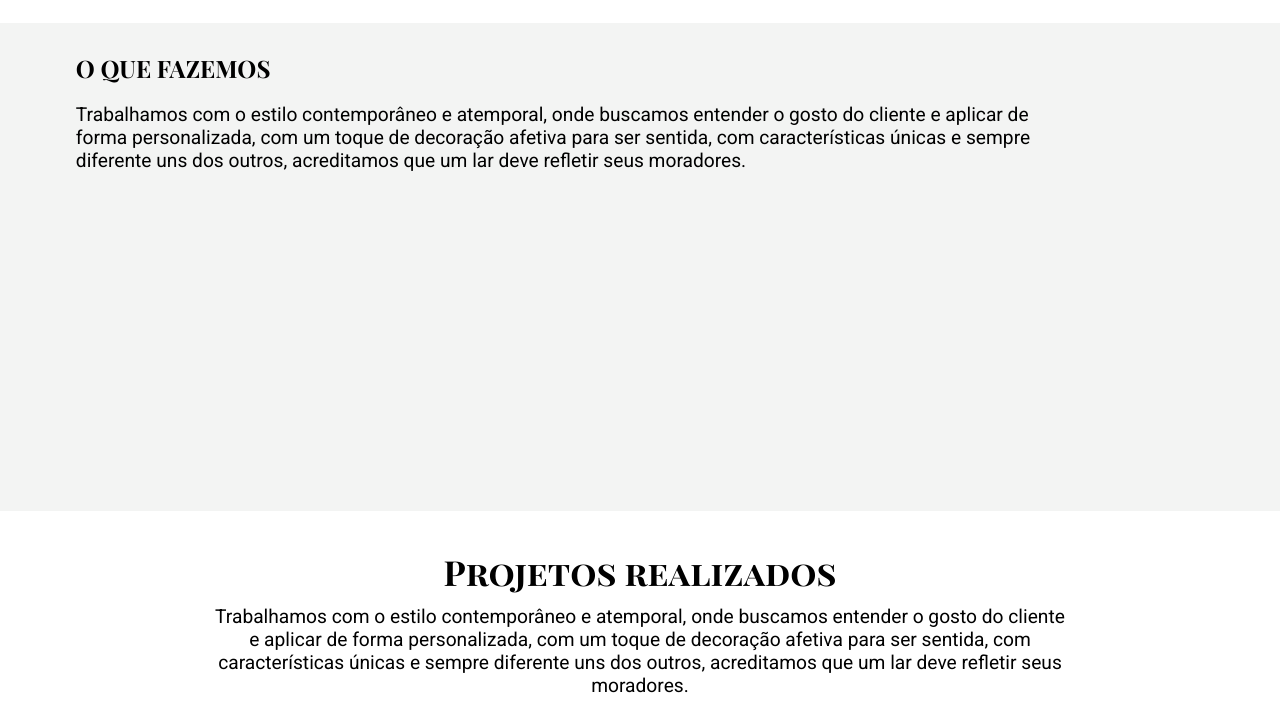
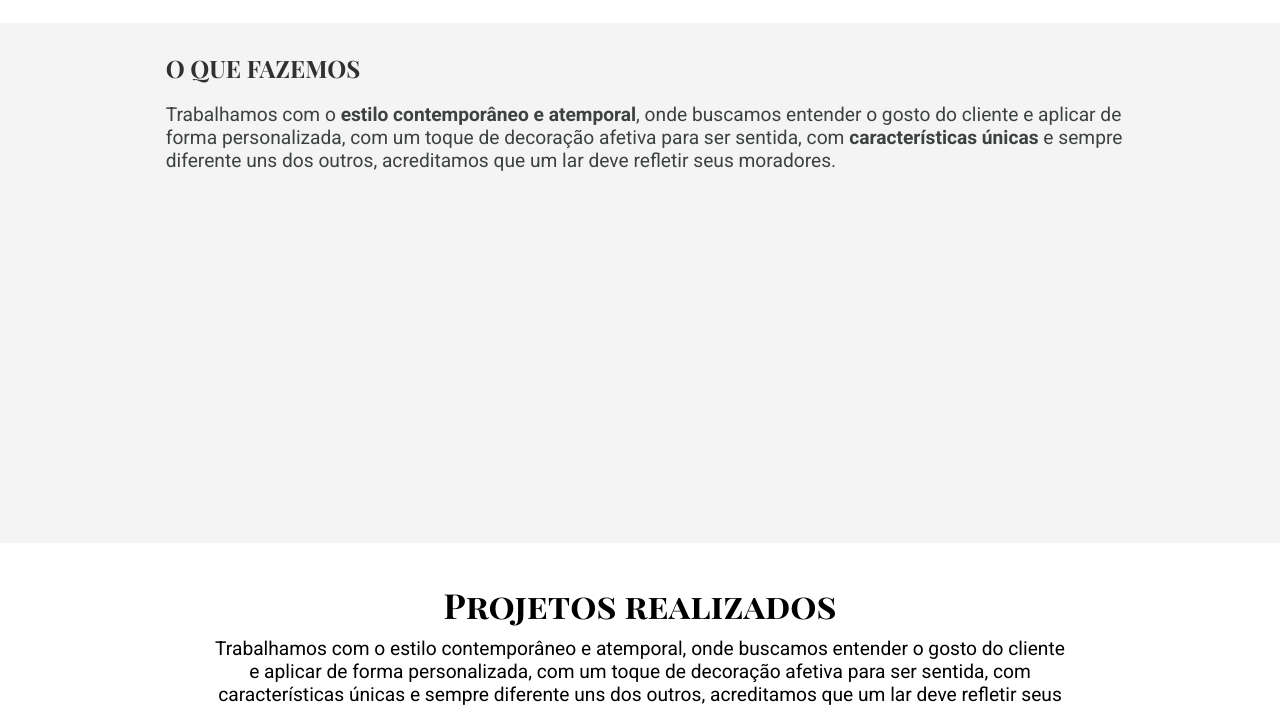
Before and after one commit to eetecnology/J-ssicaArq, a React (Vite) app: page / in a window 1280 px wide. Shown: the part 1348-2055 px from the top of the page. Built offline with nearby package versions, Linux system fonts and the light colour scheme.

Commit message:
update animation and vars

```diff
--- a/src/components/Banner.module.css
+++ b/src/components/Banner.module.css
@@ -12,6 +12,11 @@
 
   .content {
     margin-left: 7.9rem;
+    font-family: var(--font);
+
+  }
+  .content button {
+    font-family: var(--font);
   }
 
   .content h1 {
--- a/src/components/Header.module.css
+++ b/src/components/Header.module.css
@@ -11,6 +11,7 @@
   display: flex;
   justify-content: space-between;
   align-items: center;
+  font-family: var(--font);
 }
 
 .menu {
@@ -23,7 +24,7 @@
 
 .logo {
   color: var(--grey-green-1);
-  font-size: 1.5rem;
+  font-size: 1.8rem;
   margin-left: 7.9rem;
 }
 
--- a/src/components/Summary.jsx
+++ b/src/components/Summary.jsx
@@ -23,56 +23,62 @@ export default function Summary() {
 
     return (
  <section className={styles.fund}>
+    <div className={styles.effectBox}>
     <div className={styles.summary}>
         <h2 className={styles.title}>
         O QUE FAZEMOS
         </h2>
             <p className={styles.resume}>
-                Trabalhamos com o estilo contemporâneo e atemporal,
+                Trabalhamos com o <span className={styles.span}>estilo contemporâneo e atemporal</span>,
                 onde buscamos entender o gosto do cliente e aplicar de <br />
                 forma personalizada, com um toque de decoração afetiva para ser sentida,
-                com características únicas e sempre <br />
+                com <span className={styles.span}>características únicas</span> e sempre <br />
                 diferente uns dos outros, acreditamos que um lar deve refletir seus moradores.
             </p>
     </div>
     <div className={styles.box}>
         <div>
+            <img src="src/assets/detail.png" />
             <h2>
              ARQUITETURA
             </h2>
-            <p>A empresa de design de interiores <br /> oferece
-                um serviço <br /> completo, que atende às <br /> necessidades dos
-                clientes e <br /> cria projetos
-                que atendam <br /> aos seus sonhos.</p>
+            <p>A empresa de design de interiores oferece
+                um serviço  completo, que atende às necessidades dos
+                clientes e  cria projetos
+                que atendam  aos seus sonhos.</p>
         </div>
         <div>
+            <img src="src/assets/detail.png" />
              <h2>
                 DESIGN DE INTERIORES
             </h2>
             <p>
-                Planejamos o <br />desenvolvimento de
-                projetos <br />para áreas residenciais e <br />comerciais
-                especificando <br /> itens necessários para que o <br />
+                Planejamos o desenvolvimento de
+                projetos para áreas residenciais e comerciais
+                especificando  itens necessários para que o
                 ambiente fique completo.</p>
         </div>
         <div>
-            <h2>ASSESORIA DE OBRA</h2>
+            <img src="src/assets/detail.png" />
+            <h2>ASSESORIAS DE OBRAS</h2>
             <p>
-                Tem caráter preventivo e <br /> busca conferir a qualidade <br />dos serviços,
-                atestando e <br />documentando a instalação <br /> do projeto executado.
+                Tem caráter preventivo e  busca conferir a qualidade dos serviços,
+                atestando e documentando a instalação  do projeto executado.
                 </p>
         </div>
         <div>
+            <img src="src/assets/detail.png" />
             <h2>
             CONSULTORIA DECORATIVA
             </h2>
             <p>
-                Para ambientes com a <br />arquitetura pronta que não <br />precisem de reforma,
-                apenas <br />melhorar o espaço de forma <br />rápida,
-                eficaz com itens de <br />decoração.
+                Para ambientes com a arquitetura pronta que não precisem de reforma,
+                apenas melhorar o espaço de forma rápida,
+                eficaz com itens de decoração.
             </p>
         </div>
     </div>
+</div>
 </section>
     )
 }
--- a/src/components/Summary.module.css
+++ b/src/components/Summary.module.css
@@ -1,6 +1,9 @@
 .fund {
     background-color: var(--grey-green-1);
     padding-top: 2rem;
+    width: 100%;
+    height: 65vh;
+
 }
 .summary {
     margin: 1rem 0 0 7.9rem;
@@ -8,22 +11,39 @@
     flex-direction: column;
 }
 
+.effectBox {
+    margin: 0 auto;
+    width: 114.6rem;
+    height: 49.3rem;
+}
 
 .title {
     font-size: 2.5rem;
     text-align: start;
     margin-bottom: 2rem;
+    color: var(--grey-a-12);
+    text-transform: bold;
 }
 
 .resume {
     font-size: 2rem;
     text-align: start;
+    color: var(--grey-green-9);
+}
+
+.resume span {
+    font-size: 2rem;
+    text-transform: none;
+    font-weight: bold;
+    font-family: 'Roboto', sans-serif;
 }
 
 .box {
     font-size: 3rem;
     display: flex;
-    justify-content: space-evenly;
+    flex-direction: row;
+    justify-content: center;
+    gap: 3rem;
     margin: 8.6rem 0 0 0;
     text-align: center;
 }
@@ -31,16 +51,30 @@
 .box div {
     background-color: #ffffff;
     display: flex;
-    justify-content: start;
-    text-align: center;
     flex-direction: column;
-    gap: 1.5rem;
-    padding: 3rem;
-    border-radius: 1.7rem;
-    margin: 2.5rem;
+    justify-content: space-evenly;
+    gap: 2rem;
+    padding: 2rem;
+    border-radius: 1.5rem;
     font-size: 2.5rem;
-    margin-bottom: 4rem;
+    width: 26rem;
+    height: 25.3rem;
+}
 
+.box div h2 {
+    margin: 0 auto;
+    width: 10.5rem;
+    height: 2rem;
+
+}
+
+.box div img {
+    display: flex;
+    width: 0.3rem;
+    height: 2.5rem;
+    position: absolute;
+    top: 13%;
+    left: -0.2%;
 }
 
 @media (max-width: 768px) {
@@ -53,7 +87,14 @@
         overflow-x: auto;
     }
     .box div {
+        position: absolute;
         flex: 0 0 auto;
         min-width: 20rem;
     }
+    .fund {
+        flex-direction: row;
+        flex-wrap: nowrap;
+        overflow-x: auto;
+    }
+
 }
--- a/src/global.css
+++ b/src/global.css
@@ -34,7 +34,10 @@
     --grey-10: #4b4e4c;
     --grey-11: #4b4e4c;
     --grey-12: #242525;
+    --grey-a-12: #242425f1;
     --grey-13: #111111;
+
+    --font: 'Playfair Display SC', serif;
 }
 * {
     margin: 0;
@@ -43,7 +46,6 @@
     font-size: 62.5%;
     list-style: none;
     text-decoration: none;
-    font-family: "Playfair Display SC", serif;
     font-style: normal;
   }
 
@@ -51,12 +53,8 @@ body {
     -webkit-font-smoothing: antialiased;
 }
 
-body,
-input,
-textarea,
-button {
-  font-weight: 400;
-  font-size: 1rem;
+h1, h2, h3 {
+  font-family: var(--font);
 }
 
 p {
```
Also changed, not shown: src/assets/detail.png (added).
